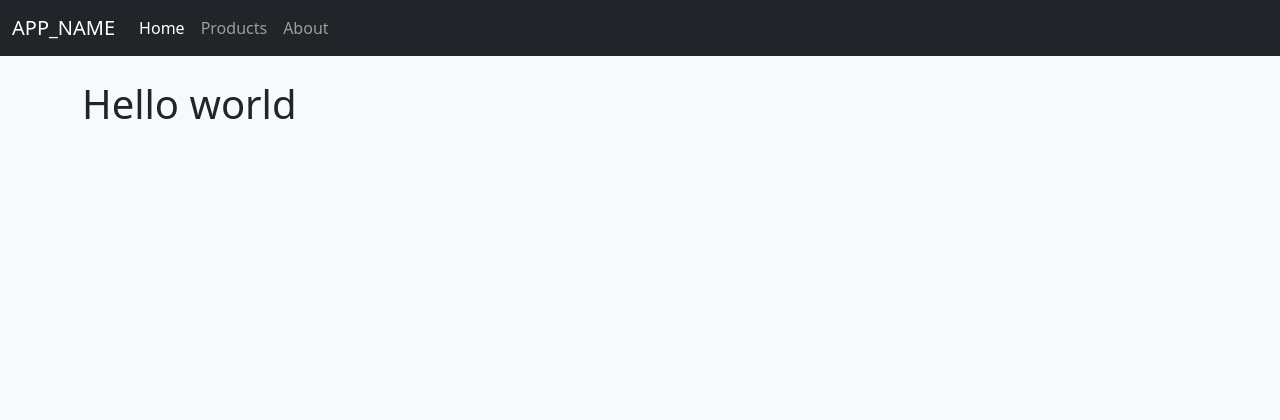
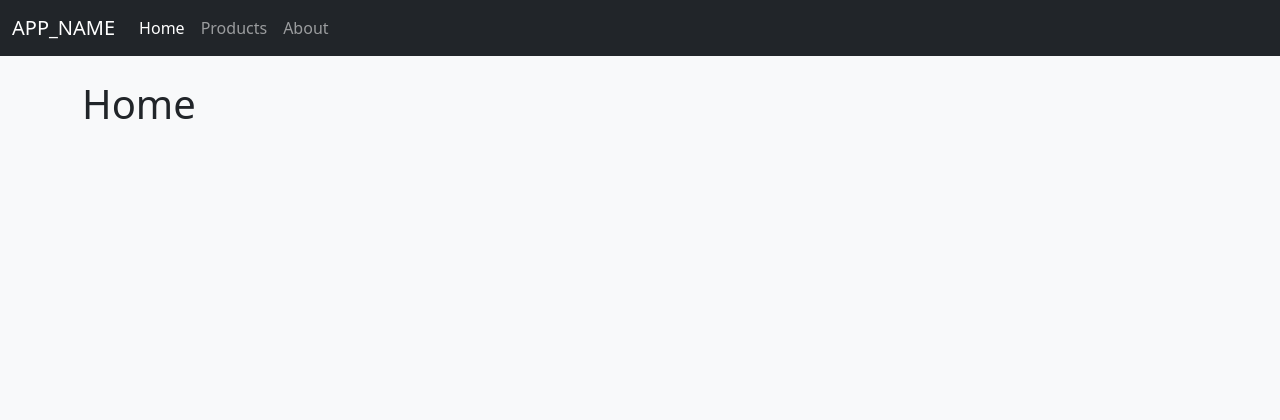
Before and after one commit to khamdullaevuz/mvc, a PHP site: page / in a window 1280 px wide. Shown: the top 420 px of the page. Run offline with PHP 8.4, Linux system fonts and the light colour scheme; some libraries are stand-ins or nearby versions.

Commit message:
adding new updates

```diff
--- a/views/home.view.php
+++ b/views/home.view.php
@@ -1,9 +1,9 @@
 <?php
-$title = "Homepage";
+$title = "Home";
 require 'layouts/header.layout.php';
 ?>
 <div class="container">
-<h1>Hello world</h1>
+<h1>Home</h1>
 </div>
 <?php
 require 'layouts/footer.layout.php';
--- a/views/layouts/footer.layout.php
+++ b/views/layouts/footer.layout.php
@@ -1,6 +1,6 @@
 <footer class="bg-dark text-center text-lg-start" style="padding-bottom: 5px">
     <div class="text-center text-white p-3">
-        © <?=date('Y')?>
+        © <?= date('Y') ?>
     </div>
 </footer>
 <script src="https://cdn.jsdelivr.net/npm/bootstrap@5.2.0/dist/js/bootstrap.bundle.min.js" integrity="sha384-A3rJD856KowSb7dwlZdYEkO39Gagi7vIsF0jrRAoQmDKKtQBHUuLZ9AsSv4jD4Xa" crossorigin="anonymous"></script>
```
Also changed, not shown: views/error.view.php (+3 -5 lines).
